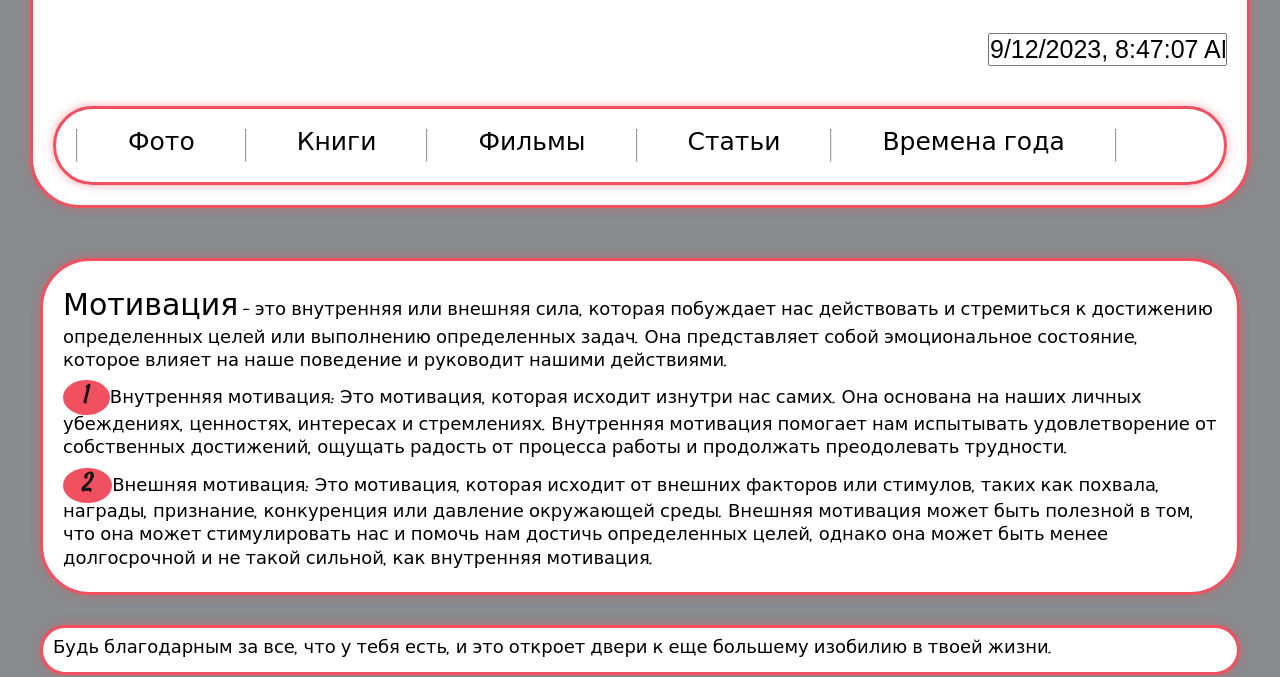
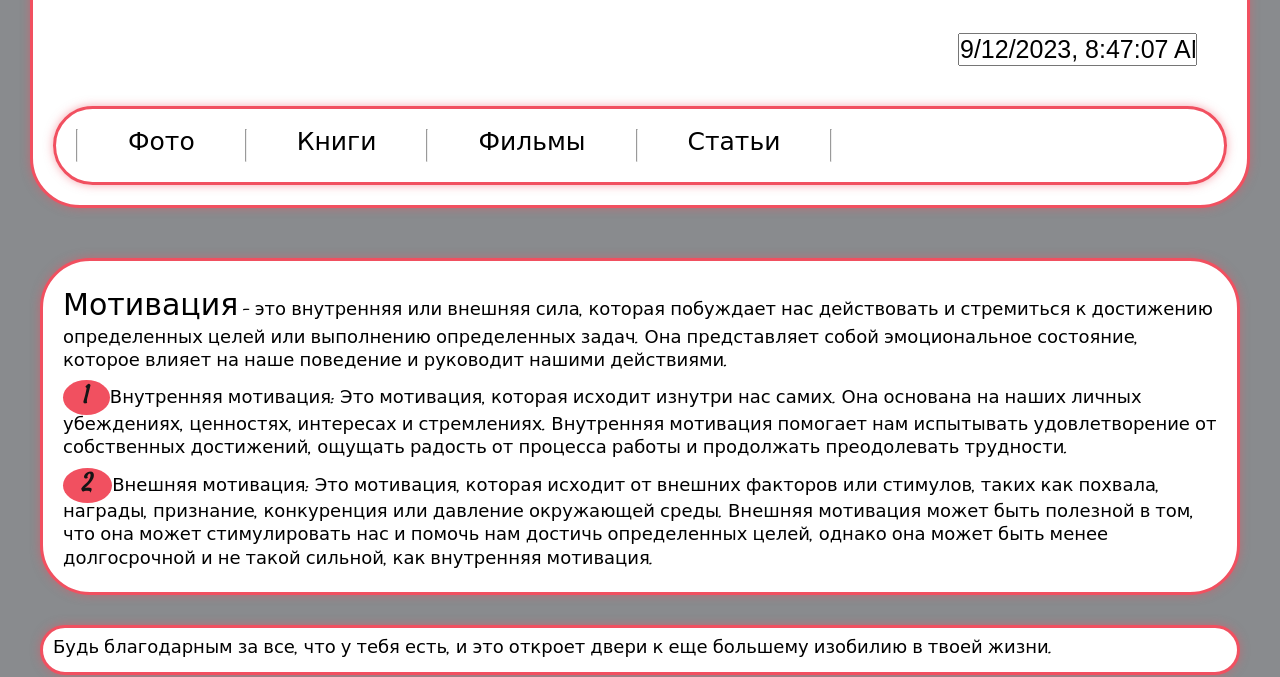
Before and after one commit to StyazhkinVO/Motivat, a plain HTML site: page index.html in a window 1280 px wide. Shown: the part 145-822 px from the top of the page. Drawn offline with Linux system fonts and the light colour scheme.

Commit message:
delet_season

```diff
--- a/Rest/styling/style.css
+++ b/Rest/styling/style.css
@@ -34,7 +34,6 @@ a{
 .container_logo-list{
     background-color: #FFF;
     box-shadow: 0 0 10px rgba(240,80,96,.5);
-    box-decoration-break: clone;
     border-color: #F15060;
     border-style: solid; /* Стиль границы */
     padding: 20px; /* Поля вокруг текста */
@@ -73,6 +72,7 @@ body{
 .date_oneline{
     display: flex;
     justify-content: flex-end;
+    margin-right: 30px;
     font-size: 30px;
 }
 
--- a/index.html
+++ b/index.html
@@ -48,8 +48,6 @@
                         <li><a href="Movie.html">Фильмы</a></li>
                         <hr>
                         <li><a href="Articles.html">Статьи</a></li>
-                        <hr>
-                        <li><a href="">Времена года</a></li>
                         <hr>
                     </ul>
                 </nav>
```
Also changed, not shown: Articles.html (+0 -2 lines), Book.html (+0 -2 lines), Foto.html (+1 -3 lines), Movie.html (+0 -2 lines).
